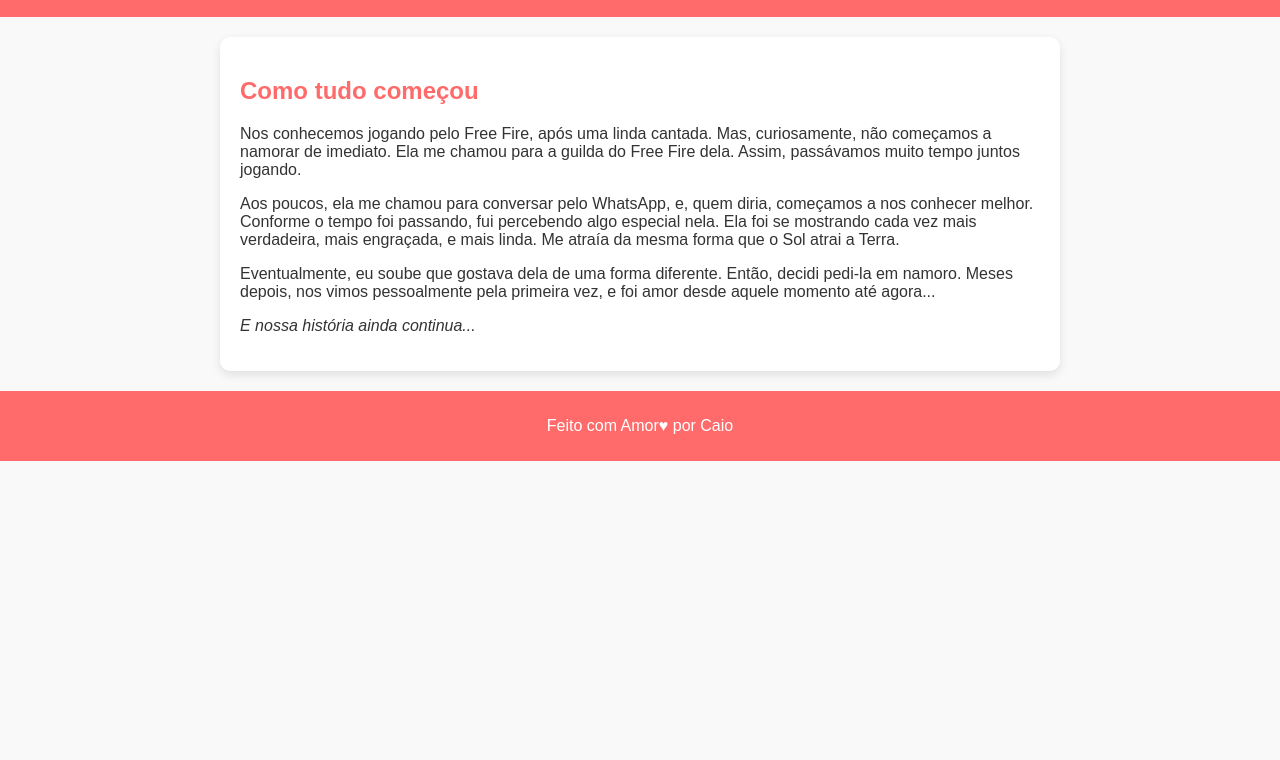
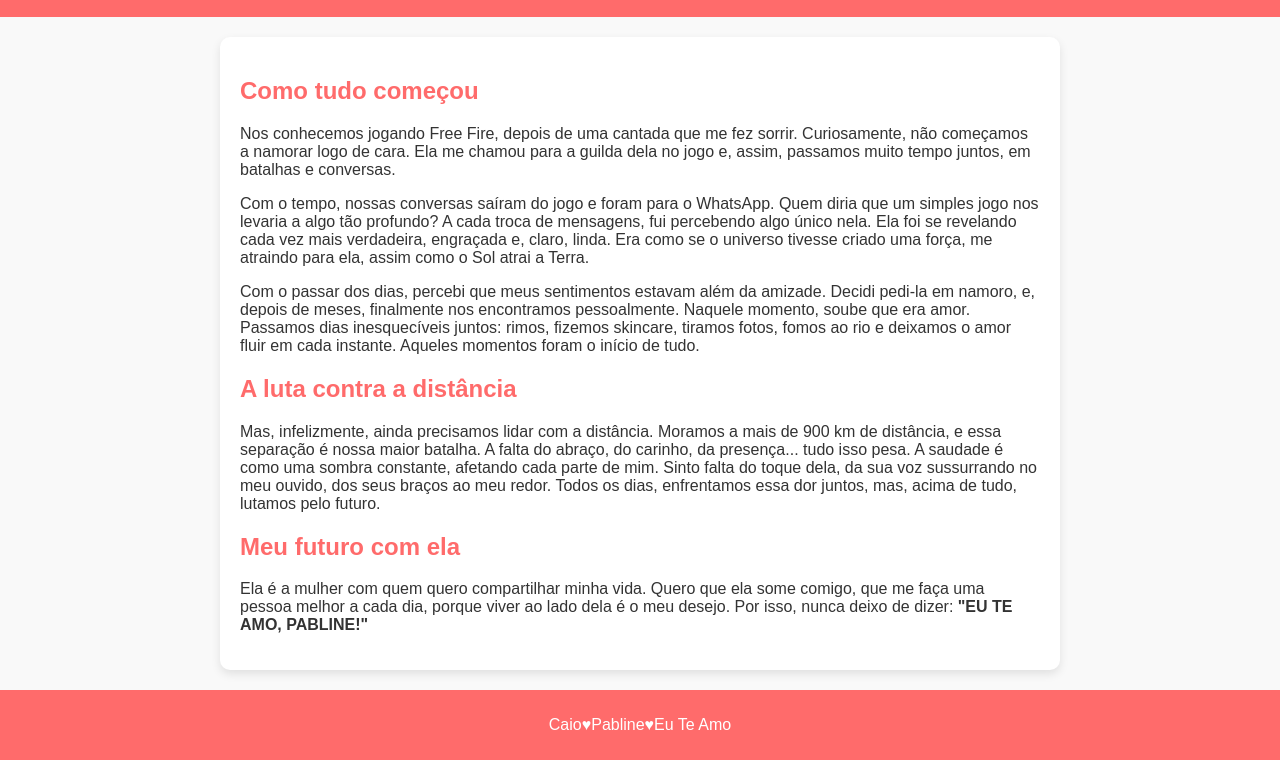
Before and after one commit to Caiohls/caiohls.github.io, a plain HTML site: page nossahistoria.html in a window 1280 px wide. Shown: the part 68-828 px from the top of the page. Before the commit the page ends 800 px from the top, so only its background shows below. Drawn offline with Linux system fonts and the light colour scheme.

Commit message:
versao0.05

```diff
--- a/nossahistoria.html
+++ b/nossahistoria.html
@@ -18,17 +18,22 @@
 
     <section class="story">
         <h2>Como tudo começou</h2>
-        <p>Nos conhecemos jogando pelo Free Fire, após uma linda cantada. Mas, curiosamente, não começamos a namorar de imediato. Ela me chamou para a guilda do Free Fire dela. Assim, passávamos muito tempo juntos jogando.</p>
+        <p>Nos conhecemos jogando Free Fire, depois de uma cantada que me fez sorrir. Curiosamente, não começamos a namorar logo de cara. Ela me chamou para a guilda dela no jogo e, assim, passamos muito tempo juntos, em batalhas e conversas.</p>
 
-        <p>Aos poucos, ela me chamou para conversar pelo WhatsApp, e, quem diria, começamos a nos conhecer melhor. Conforme o tempo foi passando, fui percebendo algo especial nela. Ela foi se mostrando cada vez mais verdadeira, mais engraçada, e mais linda. Me atraía da mesma forma que o Sol atrai a Terra.</p>
+        <p>Com o tempo, nossas conversas saíram do jogo e foram para o WhatsApp. Quem diria que um simples jogo nos levaria a algo tão profundo? A cada troca de mensagens, fui percebendo algo único nela. Ela foi se revelando cada vez mais verdadeira, engraçada e, claro, linda. Era como se o universo tivesse criado uma força, me atraindo para ela, assim como o Sol atrai a Terra.</p>
 
-        <p>Eventualmente, eu soube que gostava dela de uma forma diferente. Então, decidi pedi-la em namoro. Meses depois, nos vimos pessoalmente pela primeira vez, e foi amor desde aquele momento até agora...</p>
+        <p>Com o passar dos dias, percebi que meus sentimentos estavam além da amizade. Decidi pedi-la em namoro, e, depois de meses, finalmente nos encontramos pessoalmente. Naquele momento, soube que era amor. Passamos dias inesquecíveis juntos: rimos, fizemos skincare, tiramos fotos, fomos ao rio e deixamos o amor fluir em cada instante. Aqueles momentos foram o início de tudo.</p>
 
-        <p><i>E nossa história ainda continua...</i></p>
+        <h2>A luta contra a distância</h2>
+        <p>Mas, infelizmente, ainda precisamos lidar com a distância. Moramos a mais de 900 km de distância, e essa separação é nossa maior batalha. A falta do abraço, do carinho, da presença... tudo isso pesa. A saudade é como uma sombra constante, afetando cada parte de mim. Sinto falta do toque dela, da sua voz sussurrando no meu ouvido, dos seus braços ao meu redor. Todos os dias, enfrentamos essa dor juntos, mas, acima de tudo, lutamos pelo futuro.</p>
+
+        <h2>Meu futuro com ela</h2>
+        <p>Ela é a mulher com quem quero compartilhar minha vida. Quero que ela some comigo, que me faça uma pessoa melhor a cada dia, porque viver ao lado dela é o meu desejo. Por isso, nunca deixo de dizer: <strong>"EU TE AMO, PABLINE!"</strong></p>
     </section>
 
+
     <footer>
-        <p>Feito com Amor♥ por Caio</p>
+        <p>Caio♥Pabline♥Eu Te Amo</p>
     </footer>
 
 </body>
```
Also changed, not shown: index.html (+8 -4 lines), style.css (+7 -0 lines).
